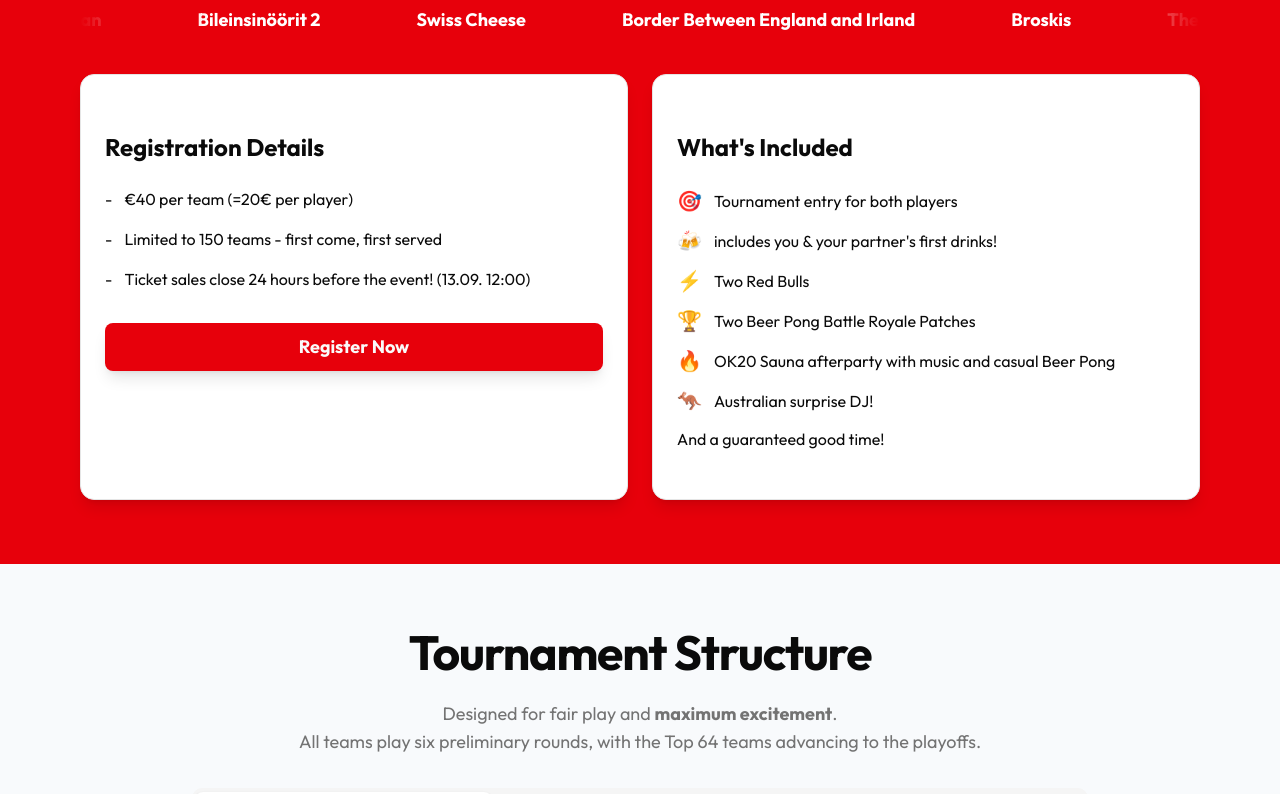
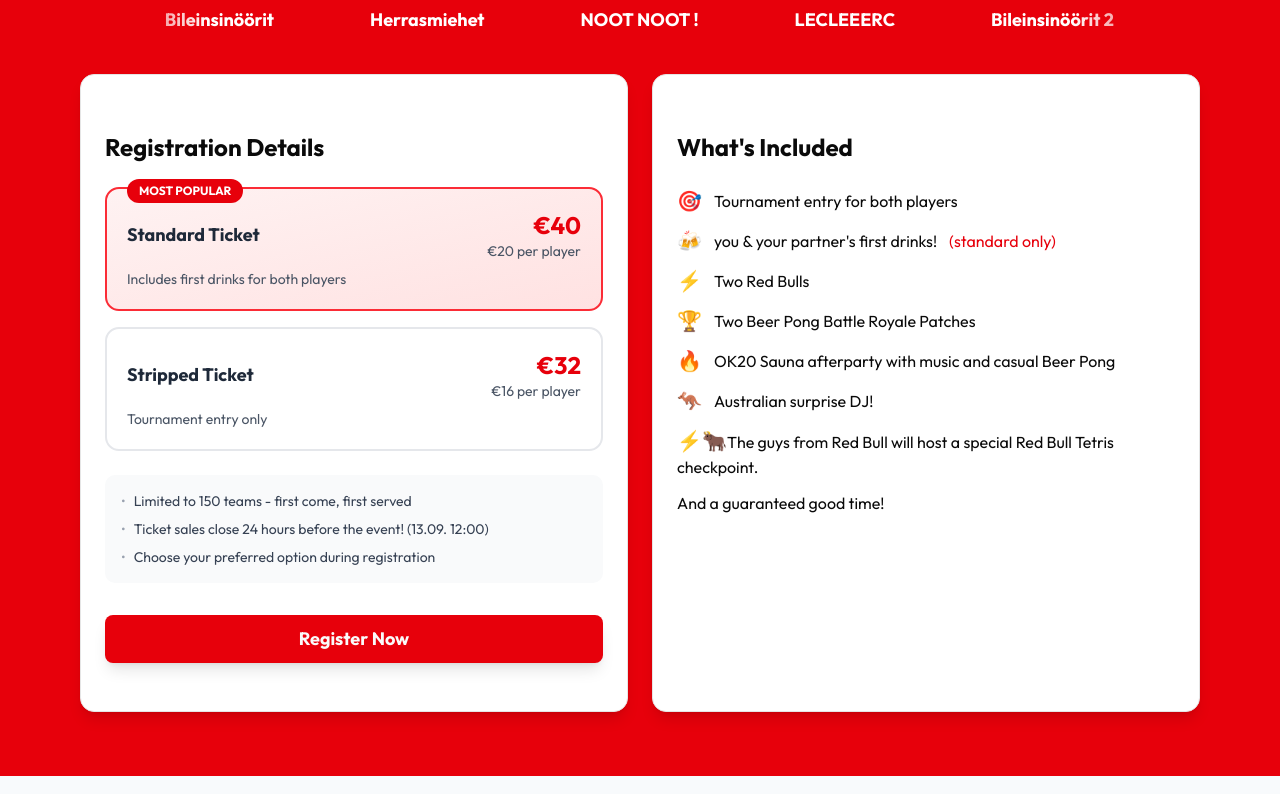
Before and after one commit to strengv1/unilife, a Next.js app: page /events/battleroyale in a window 1280 px wide. Shown: the part 2134-2928 px from the top of the page. Built offline with nearby package versions, Linux system fonts and the light colour scheme.

Commit message:
stripped ticket

```diff
--- a/src/app/events/battleroyale/_components/RegistrationSection.tsx
+++ b/src/app/events/battleroyale/_components/RegistrationSection.tsx
@@ -45,6 +45,7 @@ export const RegistrationSection = () => {
     { name: "Kontulan Vetelät" },
     { name: "Sjundeåregattan" },
     { name: "SAUCED" },
+    { name: "Virma" },
   ];
   const [shuffledTeams, setShuffledTeams] = useState(registeredTeams);
 
@@ -105,17 +106,54 @@ export const RegistrationSection = () => {
         <Card className="bg-white shadow-lg">
           <CardContent className="pt-4 md:pt-8 pb-6 px-4 xs:px-6">
             <h3 className="text-2xl font-bold">Registration Details</h3>
-              <ul className="mt-6 space-y-4">
-                <li className="flex items-start gap-3">
-                  - <span>€40 per team (=20€ per player)</span>
+
+            {/* Pricing Tiers */}
+            <div className="mt-6 space-y-4">
+              {/* Premium Tier */}
+              <div className="relative border-2 border-red-500 bg-gradient-to-br from-red-50 to-red-100 rounded-xl p-5">
+                <div className="absolute -top-2.5 left-5 bg-red-600 text-white px-3 py-1 rounded-full text-xs font-semibold">
+                  MOST POPULAR
+                </div>
+                <div className="flex justify-between items-center mb-2">
+                  <div className="font-semibold text-lg text-gray-800">Standard Ticket</div>
+                  <div className="text-right">
+                    <div className="text-2xl font-bold text-red-600">€40</div>
+                    <div className="text-sm text-gray-600">€20 per player</div>
+                  </div>
+                </div>
+                <p className="text-sm text-gray-600 mt-2">Includes first drinks for both players</p>
+              </div>
+
+              {/* Standard Tier */}
+              <div className="border-2 border-gray-200 bg-white rounded-xl p-5">
+                <div className="flex justify-between items-center mb-2">
+                  <div className="font-semibold text-lg text-gray-800">Stripped Ticket</div>
+                  <div className="text-right">
+                    <div className="text-2xl font-bold text-red-600">€32</div>
+                    <div className="text-sm text-gray-600">€16 per player</div>
+                  </div>
+                </div>
+                <p className="text-sm text-gray-600 mt-2">Tournament entry only</p>
+              </div>
+            </div>
+
+            {/* General Information */}
+            <div className="mt-6 bg-gray-50 rounded-lg p-4">
+              <ul className="space-y-2 text-sm text-gray-700">
+                <li className="flex items-start gap-2">
+                  <span className="text-gray-400">•</span>
+                  <span>Limited to 150 teams - first come, first served</span>
                 </li>
-                <li className="flex items-start gap-3">
-                  - <span>Limited to 150 teams - first come, first served</span>
+                <li className="flex items-start gap-2">
+                  <span className="text-gray-400">•</span>
+                  <span>Ticket sales close 24 hours before the event! (13.09. 12:00)</span>
                 </li>
-                <li className="flex items-start gap-3">
-                  - <span>Ticket sales close 24 hours before the event! (13.09. 12:00)</span>
+                <li className="flex items-start gap-2">
+                  <span className="text-gray-400">•</span>
+                  <span>Choose your preferred option during registration</span>
                 </li>
               </ul>
+            </div>
 
             <div className="mt-8">
               <Link href="https://kide.app/events/be966048-0eb5-464e-a389-fd7caae8d4dd" target="_blank" rel="noopener noreferrer" className="relative block">
@@ -144,7 +182,7 @@ export const RegistrationSection = () => {
                   <span className={emojiClasses} >🎯</span> Tournament entry for both players
                 </li>
                 <li className="flex items-center gap-3">
-                  <span className={emojiClasses} >🍻</span> includes you & your partner&apos;s first drinks!
+                  <span className={emojiClasses} >🍻</span> you & your partner&apos;s first drinks! <span className="text-red-600">(standard only)</span>
                 </li>
                 <li className="flex items-center gap-3">
                   <span className={emojiClasses} >⚡</span> Two Red Bulls
@@ -157,6 +195,9 @@ export const RegistrationSection = () => {
                 </li>
                 <li className="flex items-center gap-3">
                   <span className={emojiClasses} >🦘</span> Australian surprise DJ!
+                </li>
+                <li>
+                  <span className={emojiClasses} >⚡🐂</span>The guys from Red Bull will host a special Red Bull Tetris checkpoint.
                 </li>
                 <li className="flex items-center gap-3">
                   And a guaranteed good time!
```
Lines whose indentation alone changed are shown as unchanged.
